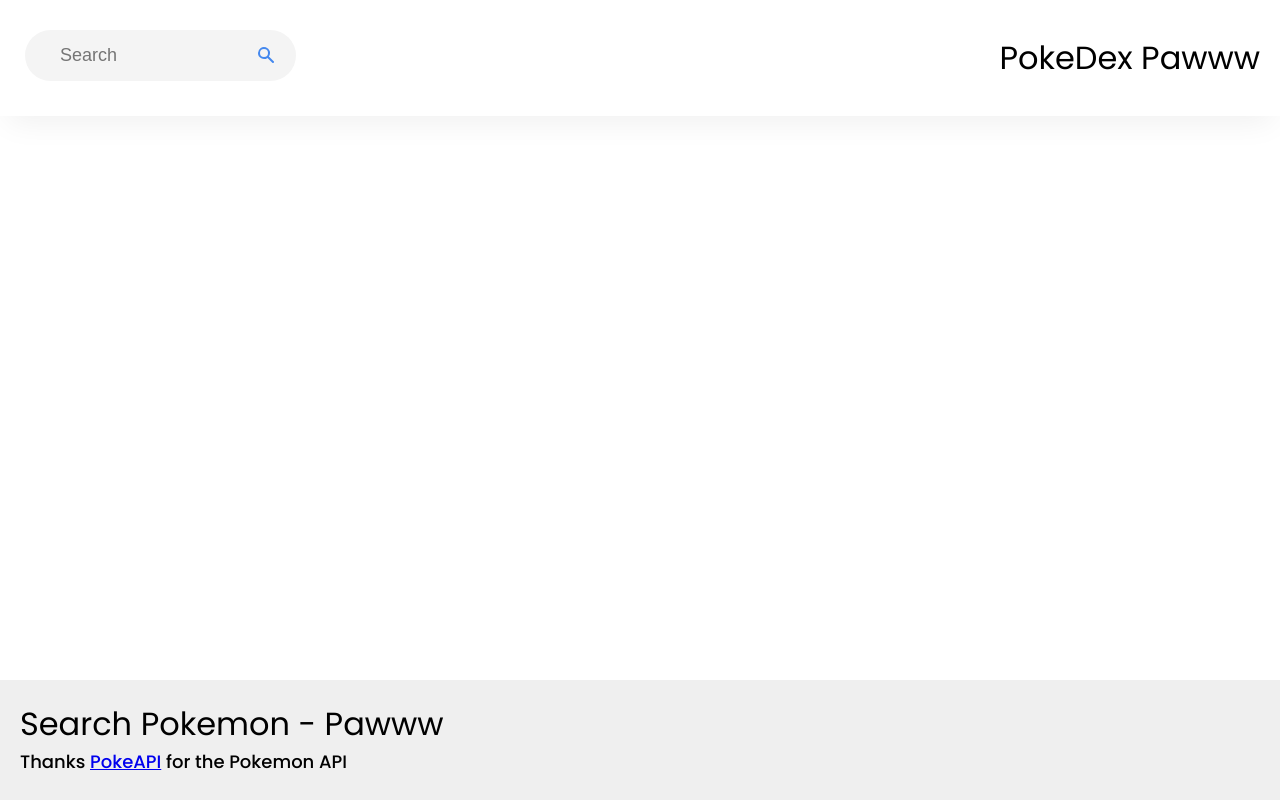
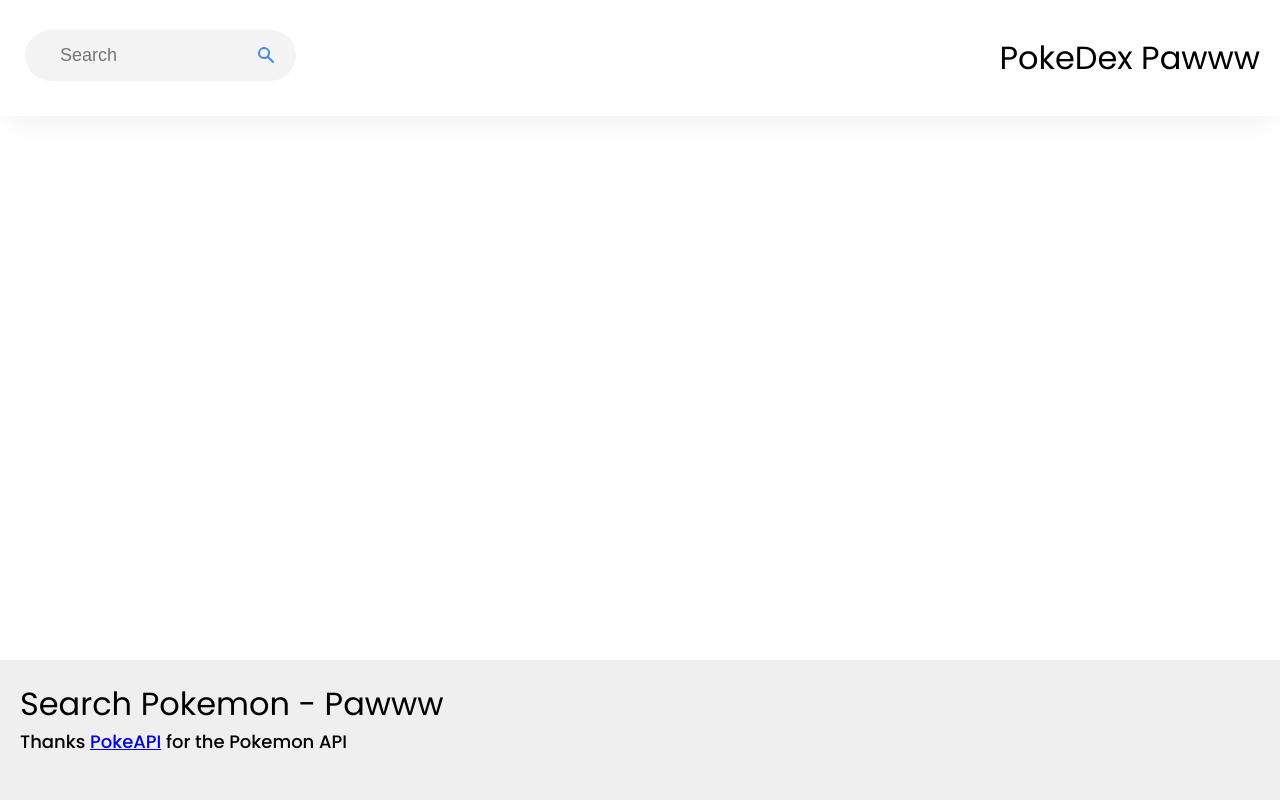
Before and after one commit to zPawww/pokeapi, a plain HTML site: page index.html in a window 1280 px wide. Drawn offline with Linux system fonts and the light colour scheme; no server answers.

Commit message:
Update style.css

```diff
--- a/style/style.css
+++ b/style/style.css
@@ -91,7 +91,7 @@ form {
 .main__pokedex {
   grid-area: pokedex;
   display: grid;
-  grid-template-columns: repeat(9, 1fr);
+  grid-template-columns: repeat(auto-fit, minmax(150px, 1fr));
   grid-template-rows: repeat(9, 1fr);
   grid-auto-rows: 1fr;
   background-color: #fff;
@@ -143,7 +143,7 @@ form {
 .main__footer {
   grid-area: footer;
   background-color: rgba(0, 0, 0, 0.063);
-  height: 120px;
+  height: 140px;
   padding: 20px;
 }
 
```
